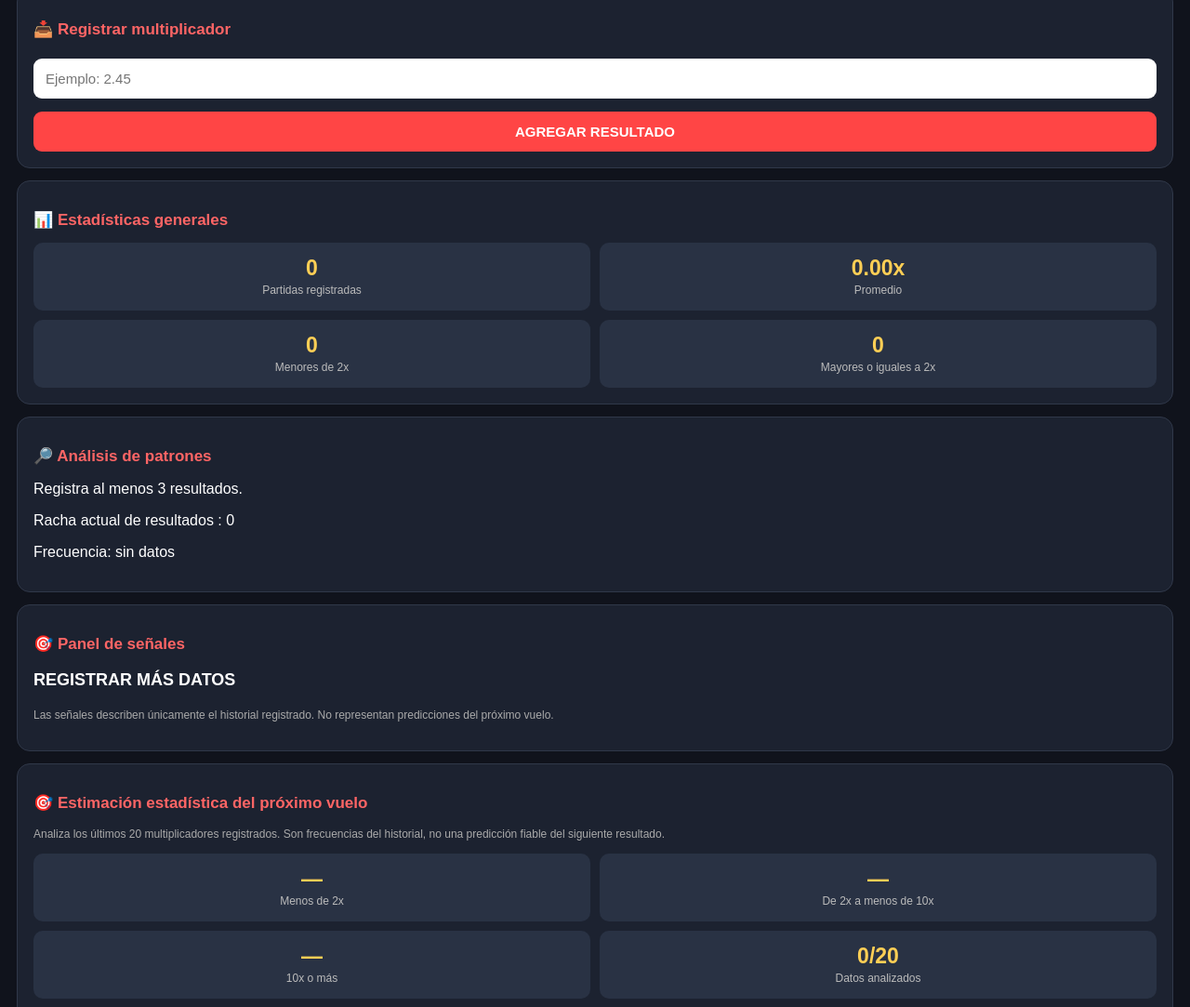
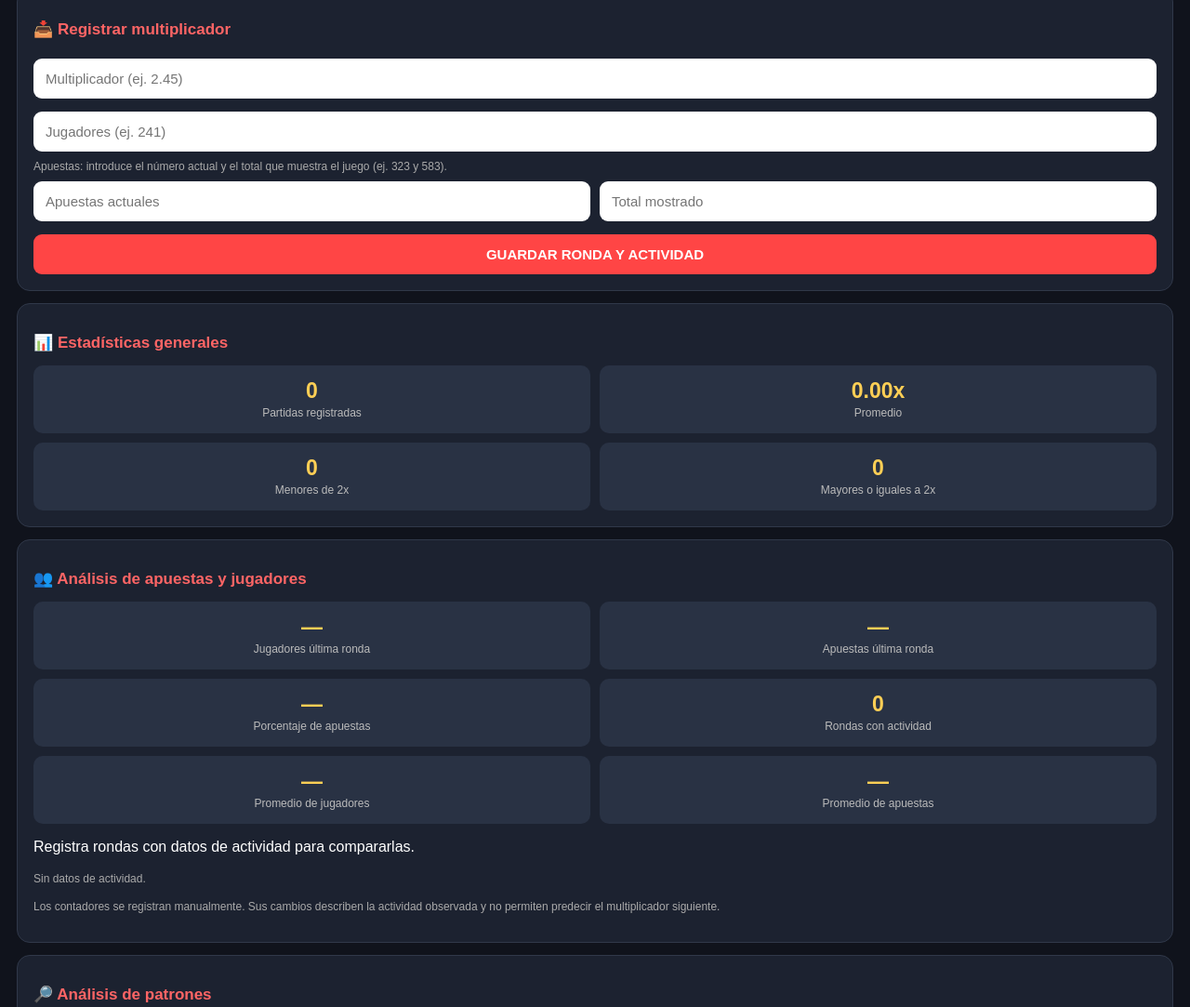
Before and after one commit to kike-2811/aviator-betsson-bot, a plain HTML site: page index.html in a window 1280 px wide. Shown: the part 158-1241 px from the top of the page at 93% size. Drawn offline with Linux system fonts and the light colour scheme.

Commit message:
Add player and betting activity analysis

```diff
--- a/index.html
+++ b/index.html
@@ -64,8 +64,14 @@ footer{text-align:center;color:#777;font-size:12px;padding:20px}
 <div class="card">
 <h2>📥 Registrar multiplicador</h2>
 <input id="multiplier" type="number"
-placeholder="Ejemplo: 2.45" step="0.01" min="1">
-<button onclick="addResult()">AGREGAR RESULTADO</button>
+placeholder="Multiplicador (ej. 2.45)" step="0.01" min="1">
+<input id="players" type="number" placeholder="Jugadores (ej. 241)" min="0" step="1">
+<div class="small">Apuestas: introduce el número actual y el total que muestra el juego (ej. 323 y 583).</div>
+<div class="stats">
+<input id="betsCurrent" type="number" placeholder="Apuestas actuales" min="0" step="1">
+<input id="betsTotal" type="number" placeholder="Total mostrado" min="1" step="1">
+</div>
+<button onclick="addResult()">GUARDAR RONDA Y ACTIVIDAD</button>
 </div>
 
 <div class="card">
@@ -88,6 +94,21 @@ placeholder="Ejemplo: 2.45" step="0.01" min="1">
 <span>Mayores o iguales a 2x</span>
 </div>
 </div>
+</div>
+
+<div class="card">
+<h2>👥 Análisis de apuestas y jugadores</h2>
+<div class="stats">
+<div class="stat"><strong id="lastPlayers">—</strong><span>Jugadores última ronda</span></div>
+<div class="stat"><strong id="lastBets">—</strong><span>Apuestas última ronda</span></div>
+<div class="stat"><strong id="lastBetPct">—</strong><span>Porcentaje de apuestas</span></div>
+<div class="stat"><strong id="activityRounds">0</strong><span>Rondas con actividad</span></div>
+<div class="stat"><strong id="avgPlayers">—</strong><span>Promedio de jugadores</span></div>
+<div class="stat"><strong id="avgBetPct">—</strong><span>Promedio de apuestas</span></div>
+</div>
+<p id="activityCompare">Registra rondas con datos de actividad para compararlas.</p>
+<div id="activityHistory" class="small">Sin datos de actividad.</div>
+<p class="small">Los contadores se registran manualmente. Sus cambios describen la actividad observada y no permiten predecir el multiplicador siguiente.</p>
 </div>
 
 <div class="card">
@@ -138,6 +159,14 @@ AVIATOR BOT · Herramienta estadística educativa
 
 <script>
 let results = [];
+let activityResults = [];
+
+try {
+ activityResults = JSON.parse(localStorage.getItem("aviator_activity") || "[]");
+ if (!Array.isArray(activityResults)) activityResults = [];
+} catch(e) {
+ activityResults = [];
+}
 
 try {
  results = JSON.parse(
@@ -157,27 +186,66 @@ function save(){
 function addResult(){
  const field=document.getElementById("multiplier");
  const value=parseFloat(field.value);
+ const playersField=document.getElementById("players");
+ const betsCurrentField=document.getElementById("betsCurrent");
+ const betsTotalField=document.getElementById("betsTotal");
+ const rawPlayers=playersField.value.trim();
+ const rawCurrent=betsCurrentField.value.trim();
+ const rawTotal=betsTotalField.value.trim();
+ const hasActivity=rawPlayers!==""||rawCurrent!==""||rawTotal!=="";
 
  if(!Number.isFinite(value)||value<1){
   alert("Introduce un multiplicador válido.");
   return;
  }
 
+ let activity=null;
+ if(hasActivity){
+  const players=Number(rawPlayers);
+  const betsCurrent=Number(rawCurrent);
+  const betsTotal=Number(rawTotal);
+  if(rawPlayers===""||rawCurrent===""||rawTotal===""||
+     !Number.isInteger(players)||players<0||
+     !Number.isInteger(betsCurrent)||betsCurrent<0||
+     !Number.isInteger(betsTotal)||betsTotal<1||
+     betsCurrent>betsTotal){
+   alert("Completa jugadores y ambos contadores de apuestas. El número actual no puede superar el total.");
+   return;
+  }
+  activity={
+   multiplier:value,
+   players:players,
+   betsCurrent:betsCurrent,
+   betsTotal:betsTotal,
+   percentage:betsCurrent/betsTotal*100,
+   date:new Date().toISOString()
+  };
+ }
+
  results.unshift(value);
+ if(activity) activityResults.unshift(activity);
  save();
+ localStorage.setItem("aviator_activity",JSON.stringify(activityResults));
  field.value="";
+ playersField.value="";
+ betsCurrentField.value="";
+ betsTotalField.value="";
  update();
 }
 
 function undo(){
  results.shift();
+ if(activityResults.length) activityResults.shift();
  save();
+ localStorage.setItem("aviator_activity",JSON.stringify(activityResults));
  update();
 }
 
 function clearHistory(){
  if(confirm("¿Quieres borrar todo el historial?")){
   results=[];
+  activityResults=[];
+  localStorage.removeItem("aviator_activity");
   save();
   update();
  }
@@ -257,6 +325,39 @@ function update(){
   ?"Muestra parcial: "+sampleSize+" de 20 resultados. Los porcentajes cambiarán al registrar más partidas."
   :"Muestra completa de 20 resultados recientes. La distribución observada no anticipa la siguiente ronda.";
 
+ // Resumen de actividad de jugadores y apuestas.
+ const activityCount=activityResults.length;
+ const latest=activityResults[0];
+ document.getElementById("lastPlayers").textContent=latest?latest.players:"—";
+ document.getElementById("lastBets").textContent=latest?latest.betsCurrent+"/"+latest.betsTotal:"—";
+ document.getElementById("lastBetPct").textContent=latest?latest.percentage.toFixed(1)+"%":"—";
+ document.getElementById("activityRounds").textContent=activityCount;
+ document.getElementById("avgPlayers").textContent=activityCount
+  ?Math.round(activityResults.reduce((sum,r)=>sum+r.players,0)/activityCount):"—";
+ document.getElementById("avgBetPct").textContent=activityCount
+  ?(activityResults.reduce((sum,r)=>sum+r.percentage,0)/activityCount).toFixed(1)+"%":"—";
+
+ const lowActivity=activityResults.filter(r=>r.multiplier<2);
+ const highActivity=activityResults.filter(r=>r.multiplier>=2);
+ const avgPct=arr=>arr.length
+  ?(arr.reduce((sum,r)=>sum+r.percentage,0)/arr.length).toFixed(1)+"%":"sin datos";
+ document.getElementById("activityCompare").textContent=activityCount
+  ?"Promedio de apuestas en rondas menores de 2x: "+avgPct(lowActivity)+
+   " · En rondas de 2x o más: "+avgPct(highActivity)+
+   ". Comparación descriptiva, no predictiva."
+  :"Registra rondas con datos de actividad para compararlas.";
+
+ const activityHistory=document.getElementById("activityHistory");
+ activityHistory.innerHTML="";
+ activityResults.slice(0,8).forEach(r=>{
+  const line=document.createElement("div");
+  line.textContent=r.multiplier.toFixed(2)+"x · "+r.players+
+   " jugadores · "+r.betsCurrent+"/"+r.betsTotal+
+   " apuestas ("+r.percentage.toFixed(1)+"%)";
+  activityHistory.appendChild(line);
+ });
+ if(!activityCount) activityHistory.textContent="Sin datos de actividad.";
+
  const history=document.getElementById("history");
  history.innerHTML="";
 
```
